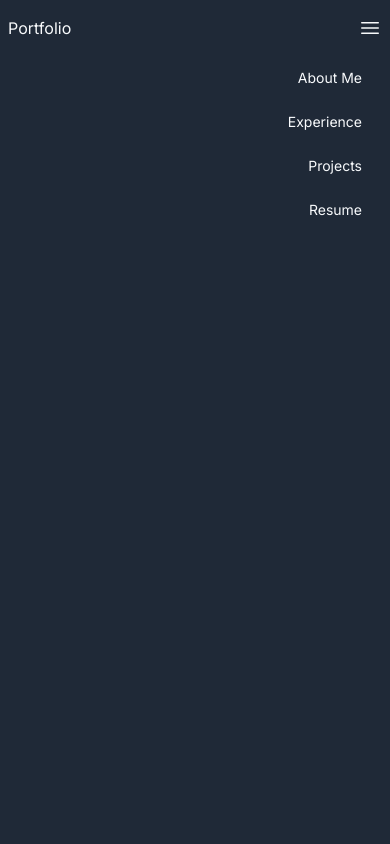
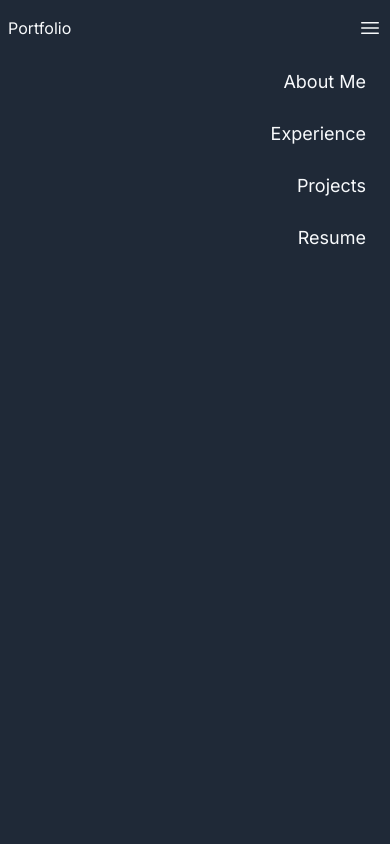
Before and after one commit to lioneljmorrison/portfolio, a Next.js app: page / in a window 390 px wide. Both pictures are taken after a click on the button 370 px from the left and 28 px from the top of the page. Shown: the top 844 px of the page. Built offline with nearby package versions, Linux system fonts and the light colour scheme.

Commit message:
Adjusted mobile nav layout

```diff
--- a/app/components/nav.tsx
+++ b/app/components/nav.tsx
@@ -24,7 +24,7 @@ export default function MainNav({ data }: { data: NavLinks }) {
   }
 
   return (
-    <nav className="sticky top-0 bg-gray-800 text-slate-50">
+    <nav className="z-20 sticky top-0 bg-gray-800 text-slate-50">
       <div className="max-w-7xl mx-auto py-4 px-2 sm:px-6 lg:px-8">
         <div className="flex items-center justify-between">
           <div>Portfolio</div>
@@ -67,7 +67,7 @@ export default function MainNav({ data }: { data: NavLinks }) {
         </div>
       </div>
 
-      <div className={`${displayCss} min-h-screen px-4 transition transition-duration-300`}>
+      <div className={`${displayCss} min-h-screen transition transition-duration-300`}>
         {navItemsArray.map((item, idx) => {
           if (item) {
             const [title, meta] = [...item];
@@ -77,7 +77,7 @@ export default function MainNav({ data }: { data: NavLinks }) {
                 onClick={() => scrollTo(meta.href.substring(1))}
                 href={meta.href}
                 target={meta?.target}
-                className="block py-3 px-3 text-sm hover:bg-gray-700 text-right"
+                className="block py-3 px-6 text-lg hover:bg-gray-700 text-right"
               >
                 {title}
               </Link>
```
